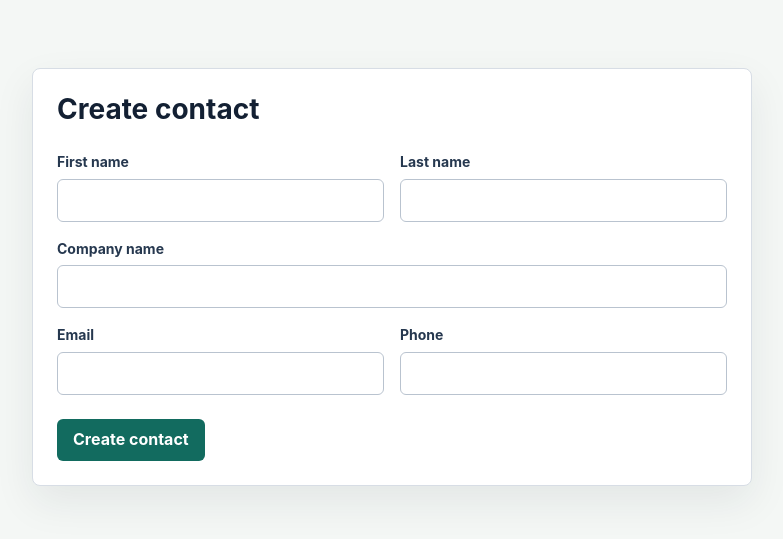
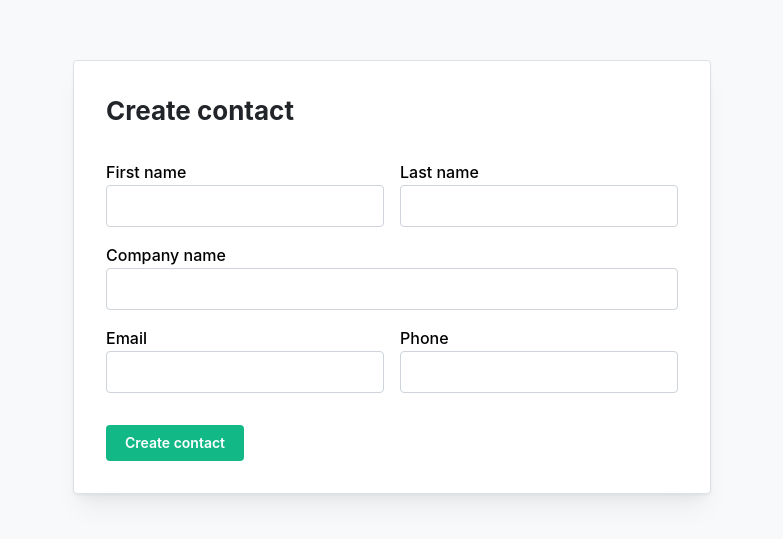
Before and after one commit to zukmutant/JobClosev2, a Next.js app: page / in a window 1280 px wide. Shown: the part 123-662 px from the top of the page, without its empty margins (248-1031 px from the left). Built offline with nearby package versions, Linux system fonts and the light colour scheme.

Commit message:
Refactor contact form to UI wrappers

```diff
--- a/app/contact-creation-form.tsx
+++ b/app/contact-creation-form.tsx
@@ -4,12 +4,22 @@ import { useActionState, useState } from "react";
 import { useFormStatus } from "react-dom";
 
 import {
+  CheckboxSet,
+  FormFooter,
+  FormGrid,
+  FormGridFull,
+  FormPanel,
+  FormStatus,
+  FormTitle,
+  UiCheckbox,
+  UiSubmitButton,
+  UiTextInput,
+} from "../components/ui/form-panel";
+import {
   type ContactCreationFormState,
   initialContactCreationFormState,
 } from "../lib/contacts/contact-creation-form-state.ts";
-import {
-  submitContactCreationForm,
-} from "../lib/contacts/create-contact-form-action.ts";
+import { submitContactCreationForm } from "../lib/contacts/create-contact-form-action.ts";
 
 export function ContactCreationForm() {
   const [state, formAction] = useActionState(
@@ -19,71 +29,51 @@ export function ContactCreationForm() {
   const [phone, setPhone] = useState("");
   const hasPhone = phone.trim().length > 0;
 
+  const statusTone = getStatusTone(state.status);
+
   return (
-    <form action={formAction} style={styles.form}>
-      <div style={styles.header}>
-        <h1 style={styles.title}>Create contact</h1>
-      </div>
+    <FormPanel action={formAction}>
+      <FormTitle>Create contact</FormTitle>
 
-      <div style={styles.grid}>
-        <label style={styles.field}>
-          <span style={styles.label}>First name</span>
-          <input name="firstName" type="text" autoComplete="given-name" style={styles.input} />
-        </label>
+      <FormGrid>
+        <UiTextInput name="firstName" label="First name" type="text" autoComplete="given-name" />
 
-        <label style={styles.field}>
-          <span style={styles.label}>Last name</span>
-          <input name="lastName" type="text" autoComplete="family-name" style={styles.input} />
-        </label>
+        <UiTextInput name="lastName" label="Last name" type="text" autoComplete="family-name" />
 
-        <label style={styles.fieldWide}>
-          <span style={styles.label}>Company name</span>
-          <input name="companyName" type="text" autoComplete="organization" style={styles.input} />
-        </label>
+        <FormGridFull>
+          <UiTextInput
+            name="companyName"
+            label="Company name"
+            type="text"
+            autoComplete="organization"
+          />
+        </FormGridFull>
 
-        <label style={styles.field}>
-          <span style={styles.label}>Email</span>
-          <input name="email" type="email" autoComplete="email" style={styles.input} />
-        </label>
+        <UiTextInput name="email" label="Email" type="email" autoComplete="email" />
 
-        <label style={styles.field}>
-          <span style={styles.label}>Phone</span>
-          <input
+        <UiTextInput
           name="phone"
+          label="Phone"
           type="tel"
           autoComplete="tel"
           value={phone}
           onChange={(event) => setPhone(event.currentTarget.value)}
-            style={styles.input}
         />
-        </label>
-      </div>
+      </FormGrid>
 
       {hasPhone ? (
-        <fieldset style={styles.channels}>
-          <legend style={styles.legend}>Phone channels</legend>
-          <label style={styles.check}>
-            <input name="phoneSmsEnabled" type="checkbox" />
-            <span>SMS</span>
-          </label>
-          <label style={styles.check}>
-            <input name="phoneWhatsappEnabled" type="checkbox" />
-            <span>WhatsApp</span>
-          </label>
-          <label style={styles.check}>
-            <input name="phoneTelegramEnabled" type="checkbox" />
-            <span>Telegram</span>
-          </label>
-        </fieldset>
+        <CheckboxSet legend="Phone channels">
+          <UiCheckbox name="phoneSmsEnabled" label="SMS" />
+          <UiCheckbox name="phoneWhatsappEnabled" label="WhatsApp" />
+          <UiCheckbox name="phoneTelegramEnabled" label="Telegram" />
+        </CheckboxSet>
       ) : null}
 
-      <div style={styles.footer}>
+      <FormFooter>
         <SubmitButton />
-        <p aria-live="polite" style={getStatusStyle(state.status)}>
-          {state.message}
-        </p>
-      </div>
-    </form>
+        <FormStatus tone={statusTone}>{state.message}</FormStatus>
+      </FormFooter>
+    </FormPanel>
   );
 }
 
@@ -91,134 +81,18 @@ function SubmitButton() {
   const { pending } = useFormStatus();
 
   return (
-    <button type="submit" style={styles.button}>
-      {pending ? "Saving..." : "Create contact"}
-    </button>
+    <UiSubmitButton>{pending ? "Saving..." : "Create contact"}</UiSubmitButton>
   );
 }
 
-function getStatusStyle(status: ContactCreationFormState["status"]) {
+function getStatusTone(status: ContactCreationFormState["status"]) {
   if (status === "success") {
-    return styles.success;
+    return "success";
   }
 
   if (status === "idle") {
-    return styles.status;
+    return "neutral";
   }
 
-  return styles.error;
+  return "error";
 }
-
-const styles = {
-  form: {
-    width: "min(100%, 720px)",
-    display: "flex",
-    flexDirection: "column",
-    gap: 24,
-    padding: 24,
-    border: "1px solid #d7dde5",
-    borderRadius: 8,
-    background: "#ffffff",
-    boxShadow: "0 16px 40px rgba(21, 34, 50, 0.08)",
-  },
-  header: {
-    display: "flex",
-    alignItems: "center",
-    justifyContent: "space-between",
-  },
-  title: {
-    margin: 0,
-    color: "#132033",
-    fontSize: 28,
-    fontWeight: 700,
-    lineHeight: 1.2,
-  },
-  grid: {
-    display: "grid",
-    gridTemplateColumns: "repeat(auto-fit, minmax(220px, 1fr))",
-    gap: 16,
-  },
-  field: {
-    display: "flex",
-    flexDirection: "column",
-    gap: 6,
-  },
-  fieldWide: {
-    display: "flex",
-    flexDirection: "column",
-    gap: 6,
-    gridColumn: "1 / -1",
-  },
-  label: {
-    color: "#26384f",
-    fontSize: 14,
-    fontWeight: 650,
-  },
-  input: {
-    minHeight: 42,
-    border: "1px solid #b9c3cf",
-    borderRadius: 6,
-    padding: "8px 10px",
-    color: "#132033",
-    font: "inherit",
-  },
-  channels: {
-    display: "flex",
-    flexWrap: "wrap",
-    gap: 14,
-    margin: 0,
-    padding: 16,
-    border: "1px solid #d7dde5",
-    borderRadius: 8,
-  },
-  legend: {
-    padding: "0 6px",
-    color: "#26384f",
-    fontSize: 14,
-    fontWeight: 650,
-  },
-  check: {
-    display: "inline-flex",
-    alignItems: "center",
-    gap: 8,
-    color: "#132033",
-    fontSize: 14,
-  },
-  footer: {
-    display: "flex",
-    flexWrap: "wrap",
-    alignItems: "center",
-    gap: 14,
-  },
-  button: {
-    minHeight: 42,
-    border: 0,
-    borderRadius: 6,
-    padding: "0 16px",
-    background: "#126b5f",
-    color: "#ffffff",
-    font: "inherit",
-    fontWeight: 700,
-    cursor: "pointer",
-  },
-  status: {
-    minHeight: 22,
-    margin: 0,
-    color: "#516173",
-    fontSize: 14,
-  },
-  success: {
-    minHeight: 22,
-    margin: 0,
-    color: "#126b5f",
-    fontSize: 14,
-    fontWeight: 650,
-  },
-  error: {
-    minHeight: 22,
-    margin: 0,
-    color: "#a23030",
-    fontSize: 14,
-    fontWeight: 650,
-  },
-} as const;
--- a/app/page.tsx
+++ b/app/page.tsx
@@ -1,17 +1,10 @@
 import { ContactCreationForm } from "./contact-creation-form";
+import { PageShell } from "../components/ui/page-shell";
 
 export default function HomePage() {
   return (
-    <main
-      style={{
-        minHeight: "100vh",
-        display: "grid",
-        placeItems: "center",
-        padding: 24,
-        background: "#f4f7f5",
-      }}
-    >
+    <PageShell>
       <ContactCreationForm />
-    </main>
+    </PageShell>
   );
 }
--- /dev/null
+++ b/components/ui/form-panel.tsx
@@ -0,0 +1,118 @@
+"use client";
+
+import {
+  Button,
+  Checkbox,
+  Fieldset,
+  Group,
+  Paper,
+  SimpleGrid,
+  Stack,
+  Text,
+  TextInput,
+  Title,
+} from "@mantine/core";
+import type { ComponentPropsWithoutRef, ReactNode } from "react";
+
+type FormPanelProps = Omit<ComponentPropsWithoutRef<"form">, "style" | "className"> & {
+  children: ReactNode;
+};
+
+type UiTextInputProps = Omit<ComponentPropsWithoutRef<"input">, "style" | "className" | "size"> & {
+  label: string;
+};
+
+type StatusTone = "neutral" | "success" | "error";
+
+export function FormPanel({ children, ...props }: Readonly<FormPanelProps>) {
+  return (
+    <form {...props}>
+      <Paper w="min(100%, 720px)" p="xl" radius="sm" shadow="md" withBorder bg="white">
+        <Stack gap="xl">{children}</Stack>
+      </Paper>
+    </form>
+  );
+}
+
+export function FormTitle({ children }: Readonly<{ children: ReactNode }>) {
+  return (
+    <Title order={1} c="gray.9" size="h2">
+      {children}
+    </Title>
+  );
+}
+
+export function FormGrid({ children }: Readonly<{ children: ReactNode }>) {
+  return (
+    <SimpleGrid cols={{ base: 1, sm: 2 }} spacing="md">
+      {children}
+    </SimpleGrid>
+  );
+}
+
+export function FormGridFull({ children }: Readonly<{ children: ReactNode }>) {
+  return <Stack style={{ gridColumn: "1 / -1" }}>{children}</Stack>;
+}
+
+export function UiTextInput({ label, ...props }: Readonly<UiTextInputProps>) {
+  return <TextInput label={label} size="md" {...props} />;
+}
+
+export function CheckboxSet({
+  legend,
+  children,
+}: Readonly<{
+  legend: string;
+  children: ReactNode;
+}>) {
+  return (
+    <Fieldset legend={legend} radius="sm">
+      <Group gap="md">{children}</Group>
+    </Fieldset>
+  );
+}
+
+export function UiCheckbox({
+  label,
+  ...props
+}: Readonly<Omit<ComponentPropsWithoutRef<"input">, "style" | "className" | "size" | "type"> & {
+  label: string;
+}>) {
+  return <Checkbox label={label} {...props} />;
+}
+
+export function FormFooter({ children }: Readonly<{ children: ReactNode }>) {
+  return (
+    <Group gap="md" align="center">
+      {children}
+    </Group>
+  );
+}
+
+export function UiSubmitButton({
+  children,
+}: Readonly<{
+  children: ReactNode;
+}>) {
+  return (
+    <Button type="submit" color="teal" radius="sm">
+      {children}
+    </Button>
+  );
+}
+
+export function FormStatus({
+  children,
+  tone,
+}: Readonly<{
+  children: ReactNode;
+  tone: StatusTone;
+}>) {
+  const color = tone === "success" ? "teal.8" : tone === "error" ? "red.8" : "gray.7";
+
+  return (
+    <Text component="p" aria-live="polite" c={color} fw={tone === "neutral" ? 400 : 600} mih={22}>
+      {children}
+    </Text>
+  );
+}
--- /dev/null
+++ b/components/ui/page-shell.tsx
@@ -0,0 +1,12 @@
+"use client";
+
+import { Center } from "@mantine/core";
+import type { ReactNode } from "react";
+
+export function PageShell({ children }: Readonly<{ children: ReactNode }>) {
+  return (
+    <Center component="main" mih="100vh" p="xl" bg="gray.0">
+      {children}
+    </Center>
+  );
+}
```
Also changed, not shown: 1 other file (tests, documents, lock files or other folders). Lines whose indentation alone changed are shown as unchanged.
